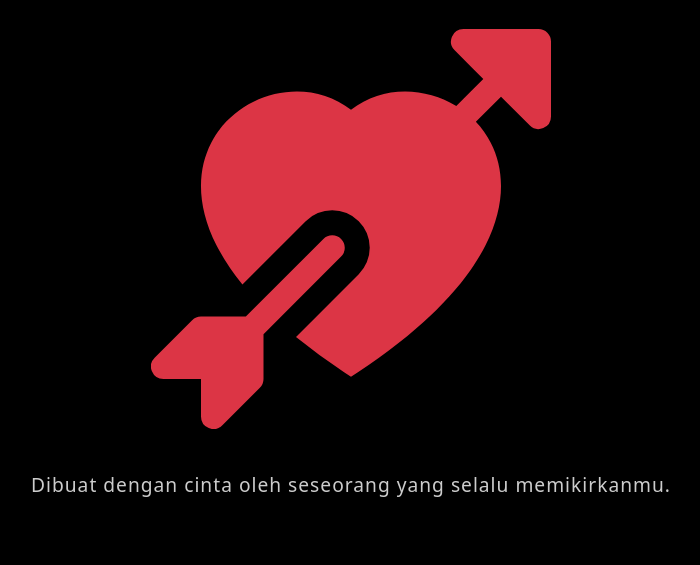
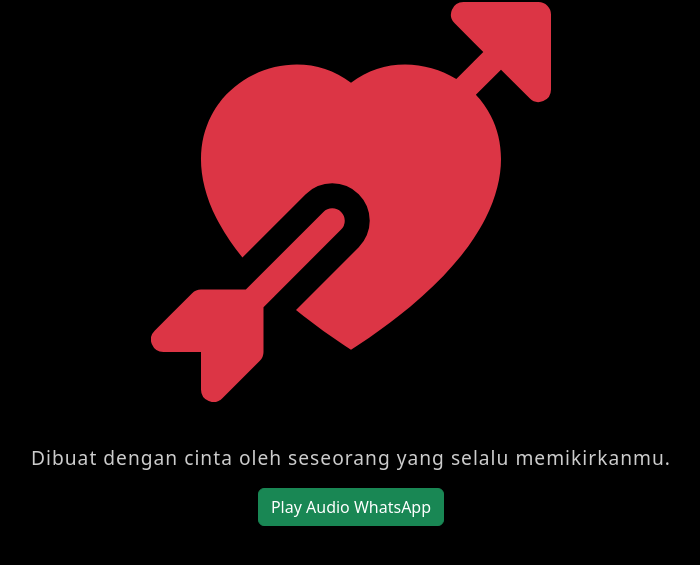
Before and after one commit to Aisyalst/Dilaa, a plain HTML site: page index.html in a window 1280 px wide. Shown: the part 193-758 px from the top of the page, without its empty margins (289-989 px from the left). Drawn offline with nearby package versions, Linux system fonts and the light colour scheme.

Commit message:
Update index.html

```diff
--- a/index.html
+++ b/index.html
@@ -60,6 +60,10 @@
     <footer>
         Dibuat dengan cinta oleh seseorang yang selalu memikirkanmu.
     </footer>
+     <audio id="wa-audio" src="wa.mp3"></audio>
+    <button class="btn btn-success mt-3" onclick="document.getElementById('wa-audio').play()">
+        Play Audio WhatsApp
+    </button>
     <script src="https://cdn.jsdelivr.net/npm/bootstrap@5.3.7/dist/js/bootstrap.bundle.min.js" integrity="sha384-ndDqU0Gzau9qJ1lfW4pNLlhNTkCfHzAVBReH9diLvGRem5+R9g2FzA8ZGN954O5Q" crossorigin="anonymous"></script>
   </body>
 </html>
```
